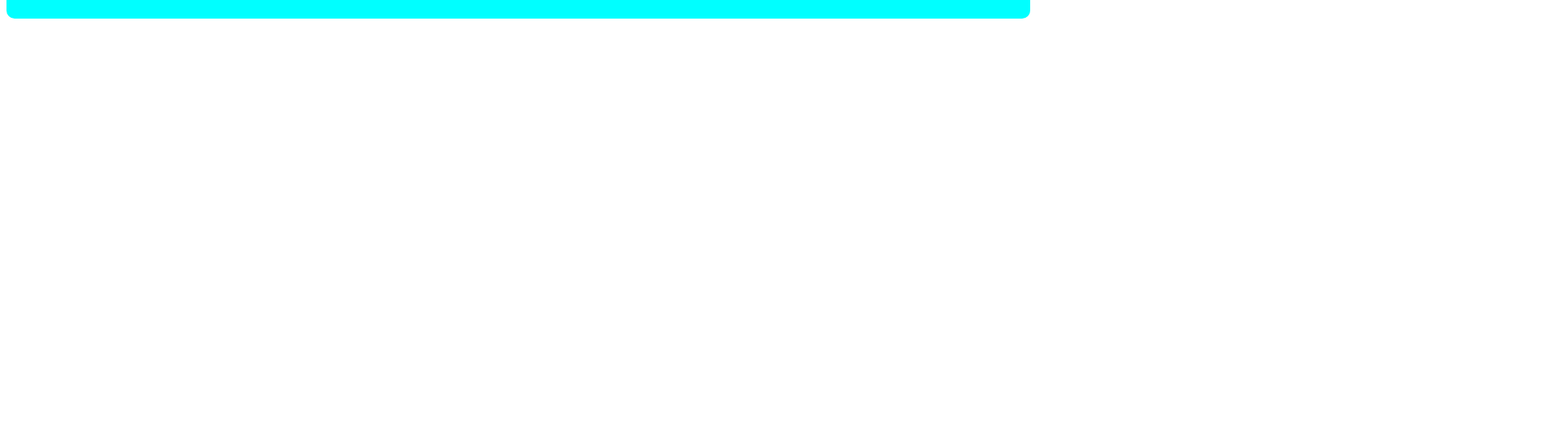
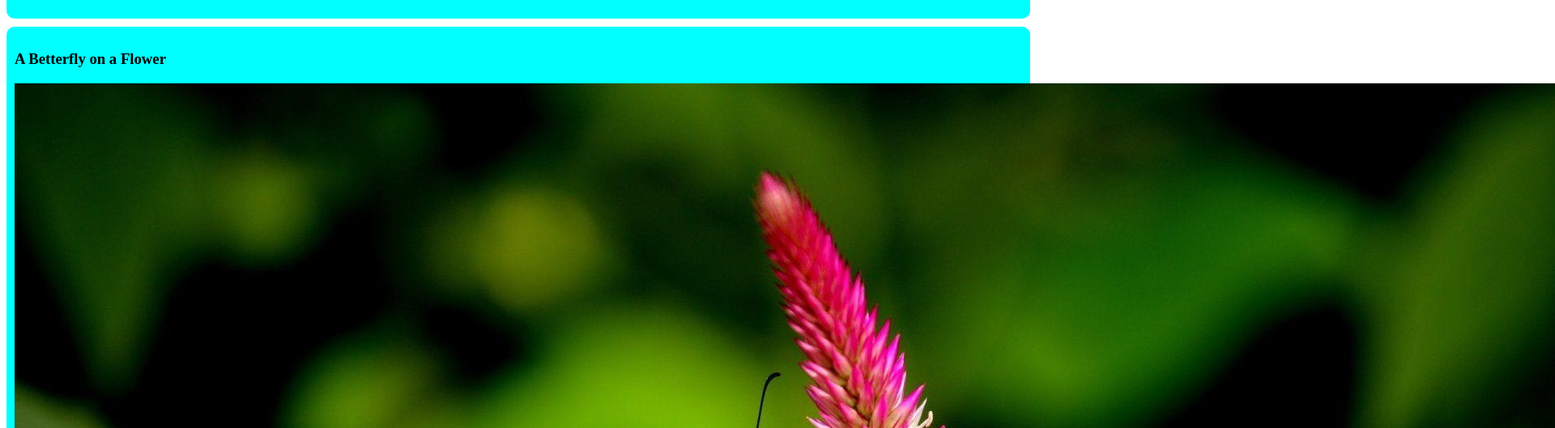
Before and after one commit to sadman50/first-github-ripo, a plain HTML site: page index.html in a window 1280 px wide. Shown: the part 687-1216 px from the top of the page at 81% size, 1920 px wide, since content can reach past the window. Before the commit the page ends 800 px from the top, so only its background shows below. Drawn offline with Linux system fonts and the light colour scheme.

Commit message:
betterfy on flower

```diff
--- a/index.html
+++ b/index.html
@@ -27,6 +27,10 @@
             <li>git push</li>
         </ul>
     </div>
+    <div>
+        <h3>A Betterfly on a Flower</h3>
+        <img src="img/82338.jpg" alt="Betterfly">
+    </div>
 
 </body>
 </html>
```
Also changed, not shown: img/82338.jpg (added).
